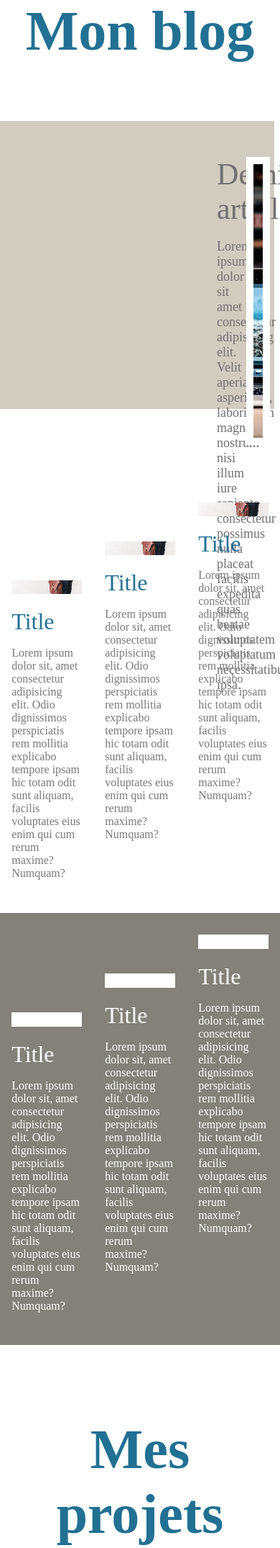
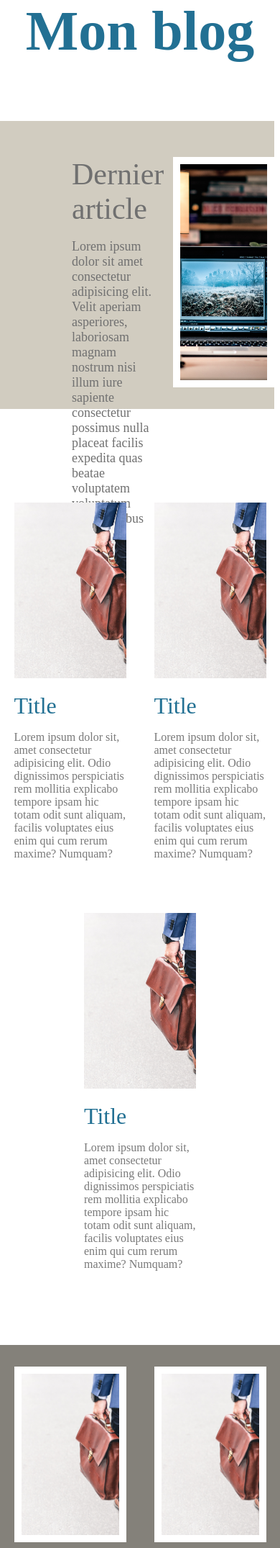
Before and after one commit to Yonuko/Fondamentaux-ordinateur, a PHP site: page /portfolio/blog in a window 390 px wide; the page is wider, and only the part inside the window is pictured. Shown: the part 142-2292 px from the top of that part at 72% size. Run offline with PHP 8.4, Linux system fonts and the light colour scheme; the visitor is signed in with stand-in values (Sample User, id 1); data that the repository does not hold is empty; style sheets or scripts are compiled from the project's sources.

Commit message:
Ajout de la reponsivité de la page blog (à pofiner)

```diff
--- a/assets/scss/main/blog.scss
+++ b/assets/scss/main/blog.scss
@@ -133,3 +133,60 @@ main{
         }
     }
 }
+
+@media (max-width: 1400px){
+    main{
+        .Latest-post{
+            padding-left: 200px;
+
+            .latest-post-message{
+                p{
+                    width: 80%;
+                }
+            }
+        }
+    }
+}
+
+@media (max-width: 1100px){
+    main{
+        .Latest-post{
+            padding-left: 100px;
+
+            .latest-post-image{
+                margin-right: 0;
+                margin-bottom: 0;
+                width: 50%;
+                height: 80%;
+            }
+        }
+    }
+}
+
+@media (max-width: 900px){
+    main{
+        .articles{
+            .posts{
+                flex-wrap: wrap;
+                height: 1200px;
+
+                .post{
+                    width: 40%;
+                    height: 45%;
+                }
+
+                .post:first-child{
+                    align-self: unset;
+                }
+
+                .post:last-child{
+                    align-self: unset;
+                }
+
+                .post:nth-child(2){
+                    align-self: unset;
+                }
+            }
+        }
+    }
+}
--- a/assets/style/Site/blog.css
+++ b/assets/style/Site/blog.css
@@ -84,4 +84,31 @@ main .posts.dark {
   main .posts.dark .post .post-icon {
     border: white solid 10px; }
 
+@media (max-width: 1400px) {
+  main .Latest-post {
+    padding-left: 200px; }
+    main .Latest-post .latest-post-message p {
+      width: 80%; } }
+@media (max-width: 1100px) {
+  main .Latest-post {
+    padding-left: 100px; }
+    main .Latest-post .latest-post-image {
+      margin-right: 0;
+      margin-bottom: 0;
+      width: 50%;
+      height: 80%; } }
+@media (max-width: 900px) {
+  main .articles .posts {
+    flex-wrap: wrap;
+    height: 1200px; }
+    main .articles .posts .post {
+      width: 40%;
+      height: 45%; }
+    main .articles .posts .post:first-child {
+      align-self: unset; }
+    main .articles .posts .post:last-child {
+      align-self: unset; }
+    main .articles .posts .post:nth-child(2) {
+      align-self: unset; } }
+
 /*# sourceMappingURL=blog.css.map */
```
